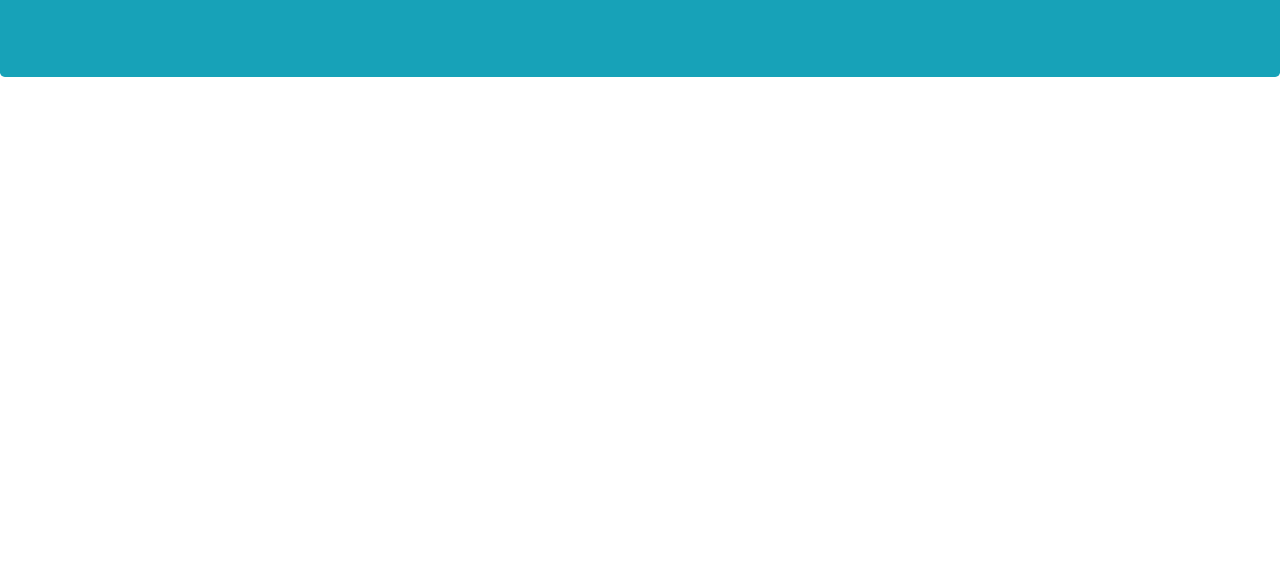
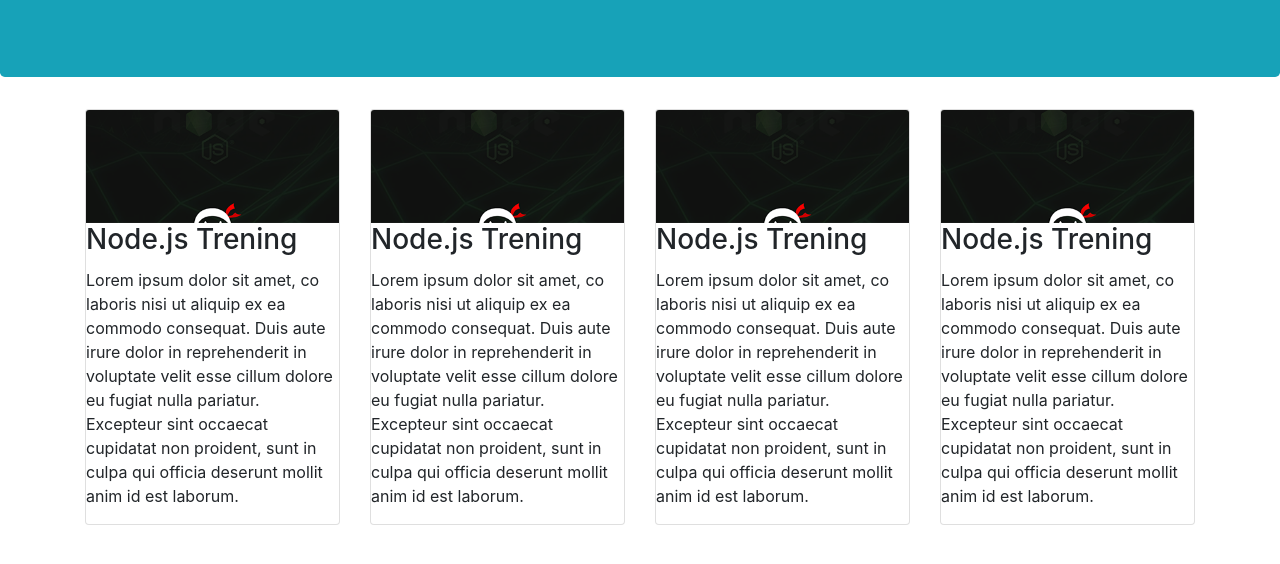
Before and after one commit to PuchalskiMateusz/BootCamp, a plain HTML site: page BootStrap/bootstrap1/index.html in a window 1280 px wide. Shown: the part 220-784 px from the top of the page. Drawn offline with nearby package versions, Linux system fonts and the light colour scheme.

Commit message:
cards added to index.html

```diff
--- a/BootStrap/bootstrap1/index.html
+++ b/BootStrap/bootstrap1/index.html
@@ -97,6 +97,48 @@
         <p class="lead">We are looking at fixed jumbotron</p>
     </div>
   </div>
+
+  <div class="container">
+      <!--cards-->
+      <div class="row">
+        <div class="col-md-6 col-lg-3">
+        <div class="card">
+          <img src="img/node.png" class="card-img-top"/>
+          <div class="card-block">
+            <h3 class="card-title">Node.js Trening</h3>
+            <p>Lorem ipsum dolor sit amet, co laboris nisi ut aliquip ex ea commodo consequat. Duis aute irure dolor in reprehenderit in voluptate velit esse cillum dolore eu fugiat nulla pariatur. Excepteur sint occaecat cupidatat non proident, sunt in culpa qui officia deserunt mollit anim id est laborum.</p>
+          </div>
+        </div>
+        </div>
+        <div class="col-md-6 col-lg-3">
+        <div class="card">
+          <img src="img/node.png" class="card-img-top"/>
+          <div class="card-block">
+            <h3 class="card-title">Node.js Trening</h3>
+            <p>Lorem ipsum dolor sit amet, co laboris nisi ut aliquip ex ea commodo consequat. Duis aute irure dolor in reprehenderit in voluptate velit esse cillum dolore eu fugiat nulla pariatur. Excepteur sint occaecat cupidatat non proident, sunt in culpa qui officia deserunt mollit anim id est laborum.</p>
+          </div>
+        </div>
+        </div>
+        <div class="col-md-6 col-lg-3">
+        <div class="card">
+          <img src="img/node.png" class="card-img-top"/>
+          <div class="card-block">
+            <h3 class="card-title">Node.js Trening</h3>
+            <p>Lorem ipsum dolor sit amet, co laboris nisi ut aliquip ex ea commodo consequat. Duis aute irure dolor in reprehenderit in voluptate velit esse cillum dolore eu fugiat nulla pariatur. Excepteur sint occaecat cupidatat non proident, sunt in culpa qui officia deserunt mollit anim id est laborum.</p>
+          </div>
+        </div>
+        </div>
+        <div class="col-md-6 col-lg-3">
+        <div class="card">
+          <img src="img/node.png" class="card-img-top"/>
+          <div class="card-block">
+            <h3 class="card-title">Node.js Trening</h3>
+            <p>Lorem ipsum dolor sit amet, co laboris nisi ut aliquip ex ea commodo consequat. Duis aute irure dolor in reprehenderit in voluptate velit esse cillum dolore eu fugiat nulla pariatur. Excepteur sint occaecat cupidatat non proident, sunt in culpa qui officia deserunt mollit anim id est laborum.</p>
+          </div>
+        </div>
+        </div>
+  </div>
+</div>
     <!-- Optional JavaScript -->
     <!-- jQuery first, then Popper.js, then Bootstrap JS -->
     <script src="https://code.jquery.com/jquery-3.2.1.slim.min.js" integrity="sha384-KJ3o2DKtIkvYIK3UENzmM7KCkRr/rE9/Qpg6aAZGJwFDMVNA/GpGFF93hXpG5KkN" crossorigin="anonymous"></script>
```
Also changed, not shown: BootStrap/bootstrap1/img/mongo.png (added), BootStrap/bootstrap1/img/node.png (added), BootStrap/bootstrap1/img/react.png (added), BootStrap/bootstrap1/img/webpack.png (added).
